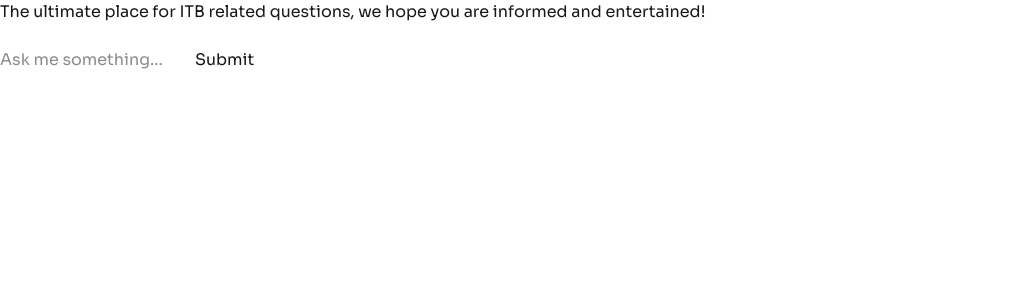
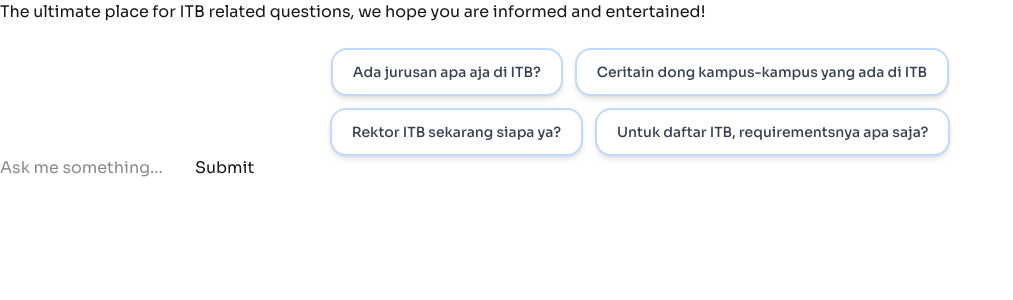
Before and after one commit to andrewtedja/rag-chatbot, a Next.js app: page / in a window 1280 px wide. Shown: the top 300 px of the page, without its empty margins (0-1013 px from the left). Built offline with nearby package versions, Linux system fonts and the light colour scheme.

Commit message:
feat: add prompt suggestions

```diff
--- a/components/PromptSuggestionsRow.tsx
+++ b/components/PromptSuggestionsRow.tsx
@@ -1 +1,44 @@
-export const PromptSuggestionsRow = () => <div className="loading-bubble" />;
+interface PromptSuggestionsRowProps {
+	onPromptClick?: (prompt: string) => void;
+}
+
+export const PromptSuggestionsRow = ({
+	onPromptClick,
+}: PromptSuggestionsRowProps) => {
+	const prompts = [
+		"Ada jurusan apa aja di ITB?",
+		"Ceritain dong kampus-kampus yang ada di ITB",
+		"Rektor ITB sekarang siapa ya?",
+		"Untuk daftar ITB, requirementsnya apa saja?",
+	];
+
+	return (
+		<div className="w-full flex flex-wrap gap-3 justify-center max-w-3xl mx-auto">
+			{prompts.map((prompt, index) => (
+				<button
+					key={index}
+					onClick={() => onPromptClick?.(prompt)}
+					className="
+            px-5 py-3
+            bg-white dark:bg-gray-800
+            border-2 border-blue-200 dark:border-gray-600
+            rounded-2xl
+            text-sm text-gray-700 dark:text-gray-200
+            font-medium
+            shadow-md
+            hover:bg-linear-to-r hover:from-blue-50 hover:to-indigo-50
+            dark:hover:from-gray-700 dark:hover:to-gray-700
+            hover:border-blue-400 dark:hover:border-blue-500
+            hover:shadow-lg
+            hover:scale-105
+            transition-all duration-200
+            active:scale-95
+            cursor-pointer
+          "
+				>
+					{prompt}
+				</button>
+			))}
+		</div>
+	);
+};
```
